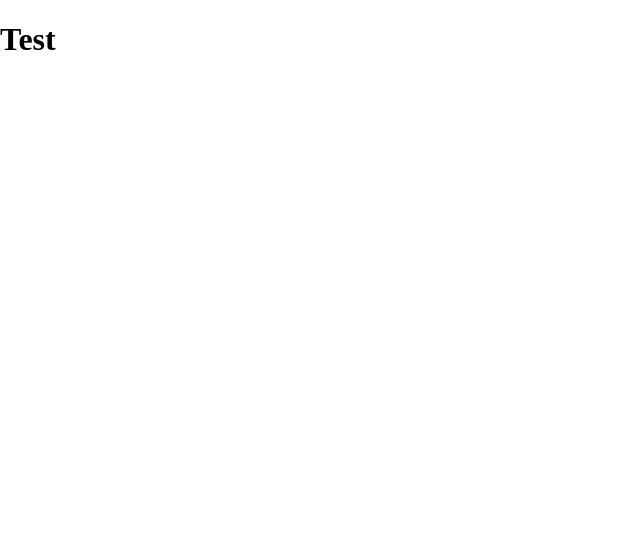
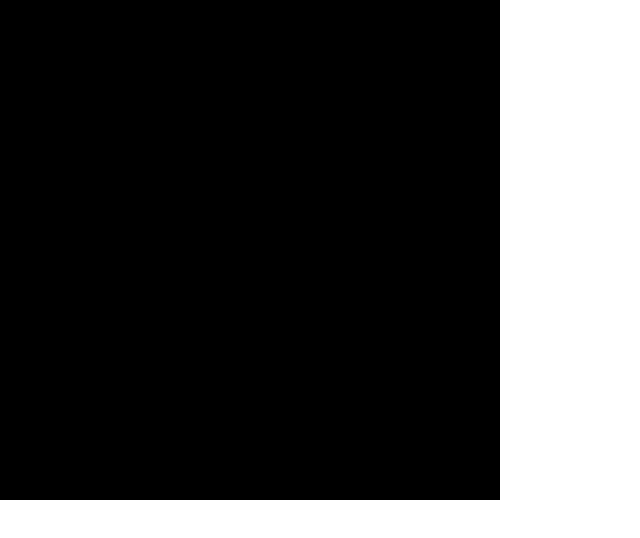
Before and after one commit to atsoc1993/Pinball-AI, a React (Vite) app in the folder pinball-ai/: page / in a window 1280 px wide. Shown: the top 538 px of the page, without its empty margins (0-640 px from the left). Built offline with nearby package versions, Linux system fonts and the light colour scheme.

Commit message:
inner html styling for game box

```diff
--- a/pinball-ai/src/App.tsx
+++ b/pinball-ai/src/App.tsx
@@ -1,5 +1,8 @@
 export default function App() {
   return (
-    <h1>Test</h1>
+    // Game Box
+    <div style={{width: '500px', height: '500px', backgroundColor: 'black'}}>
+
+    </div>
   )
 }
```
